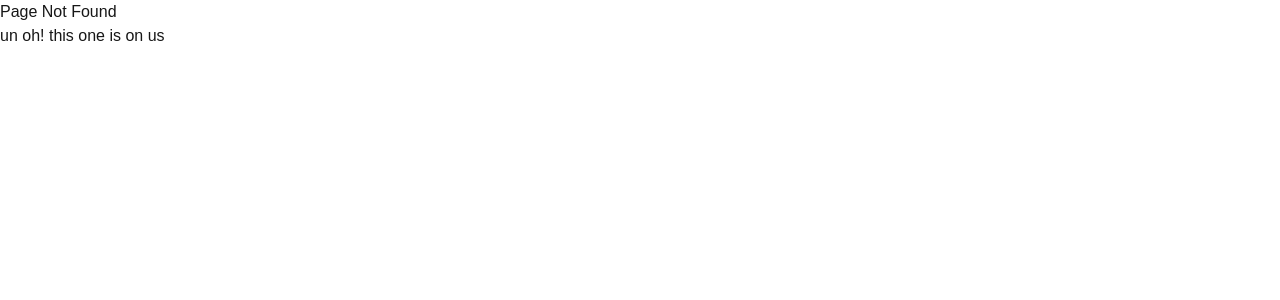
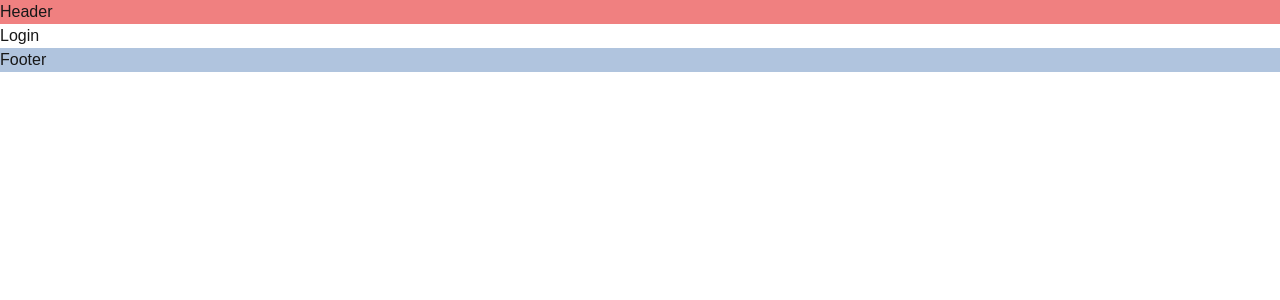
Before and after one commit to safaxx/dw-nextjs-course, a Next.js app: page /login in a window 1280 px wide. Before the commit this address had no page. Shown: the top 300 px of the page. Built offline with nearby package versions, Linux system fonts and the light colour scheme.

Commit message:
added route groups and header footer

```diff
--- /dev/null
+++ b/app/(auth)/login/page.tsx
@@ -0,0 +1,3 @@
+export default function Login(){
+    return <h1>Login</h1>
+}
--- /dev/null
+++ b/app/(auth)/register/page.tsx
@@ -0,0 +1,3 @@
+export default function Register(){
+    return <h1>Register</h1>
+}
--- a/app/layout.tsx
+++ b/app/layout.tsx
@@ -23,7 +23,11 @@ export default function RootLayout({ children }: LayoutProps<"/">) {
       lang="en"
       className={`${geistSans.variable} ${geistMono.variable} h-full antialiased`}
     >
-      <body className="min-h-full flex flex-col">{children}</body>
+      <body className="min-h-full flex flex-col">
+        <header style={{backgroundColor:"lightcoral"}}><p>Header</p></header>
+        {children}
+        <footer style={{backgroundColor:"lightsteelblue"}}><p>Footer</p></footer>
+        </body>
     </html>
   );
 }
```
